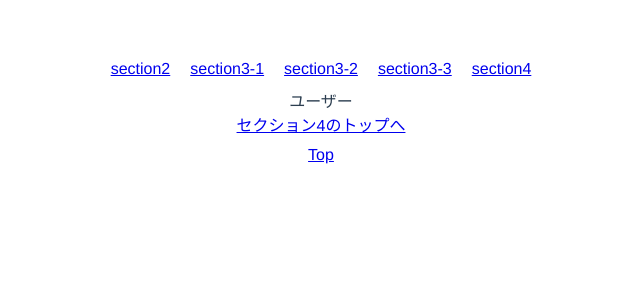
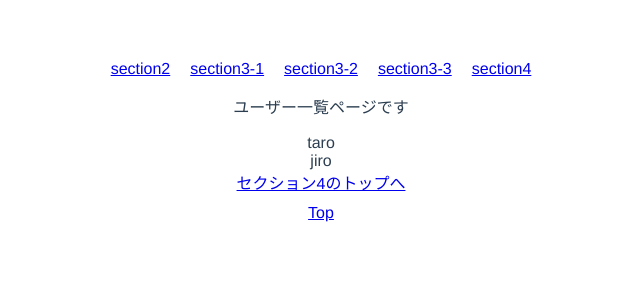
Before and after one commit to s-takizawa-0216/basic-vue, a Vue app: page /section4/users in a window 1280 px wide. Shown: the top 300 px of the page, without its empty margins (319-959 px from the left). Built offline with nearby package versions, Linux system fonts and the light colour scheme; the HTML template or start-up script is replaced by a standard one.

Commit message:
add:ユーザー一覧の追加

```diff
--- a/src/components/Section4/UserList.vue
+++ b/src/components/Section4/UserList.vue
@@ -1,6 +1,11 @@
 <template>
   <div>
-    ユーザー
+    <p>ユーザー一覧ページです</p>
+    <div class='loading' v-if='loading'>読み込み中</div>
+    <div class='error' v-if='error'>{{ error }}</div>
+    <div v-for='user in users' :key='user.id'>
+      {{ user.name }}
+    </div>
     <div>
       <router-link to='/section4/top'>セクション4のトップへ</router-link>
     </div>
@@ -8,14 +13,45 @@
 </template>
 
 <script>
+var getUsers = function(callback) {
+  setTimeout(function(){
+    callback(null, [
+      {
+        id: 1,
+        name: 'taro'
+      },
+      {
+        id: 2,
+        name: 'jiro'
+      }
+    ], 1000)
+  })
+}
 
 export default {
   name: 'UserList',
   data: function() {
     return {
+      loading: false,
+      users: Array,
+      error: null,
     }
   },
-  components:{
+  created() {
+    this.fetchData();
+  },
+  methods: {
+    fetchData: function() {
+      this.loading = true;
+      getUsers(function(error, users) {
+        this.loading = false;
+        if(error) {
+          this.error = error;
+        } else{
+          this.users = users
+        }
+      }.bind(this))
+    }
   }
 }
 </script>
```
